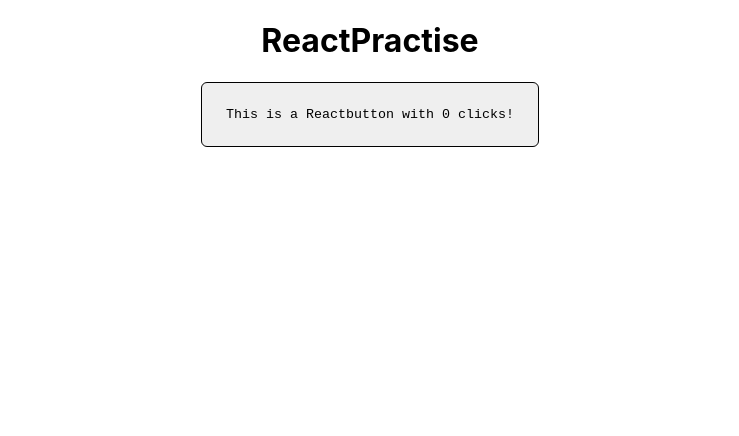
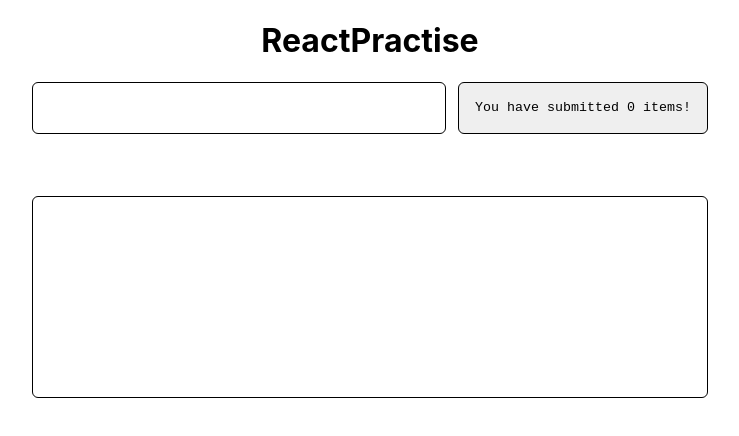
Before and after one commit to klhaug/reactpractise2, a React (Create React App) app: page / in a window 1280 px wide. Shown: the top 436 px of the page, without its empty margins (270-1009 px from the left). Built offline with nearby package versions, Linux system fonts and the light colour scheme.

Commit message:
adding some boxes

```diff
--- a/src/App.css
+++ b/src/App.css
@@ -4,7 +4,7 @@ body {
 }
 
 button {
-  padding: 24px;
+  padding: 16px;
   font-family: monospace;
   border-radius: 6px;
   border: 1px solid black;
@@ -20,3 +20,25 @@ button:hover {
 h1 {
   text-align: center;
 }
+
+.inputFrame {
+  border: 1px solid black;
+  border-radius: 6px;
+  height: 50px;
+  width: 400px;
+  font-size: 16px;
+  padding: 0px 6px;
+
+}
+
+.submitItemBox{
+  display: flex;
+  gap: 12px;
+}
+
+.itemsSubmitted{
+  border: 1px solid black;
+  height: 200px;
+  margin-top: 62px;
+  border-radius: 6px;
+}
--- a/src/App.js
+++ b/src/App.js
@@ -17,20 +17,44 @@ function Button() {
   function handleClick() {
     setCount(count + 1)
   }
-
-
   return (
     <>
-      <button onClick={handleClick}>This is a Reactbutton with {count} clicks!</button>
+      <button onClick={handleClick}>You have submitted {count} items!</button>
     </>
   );
+}
+
+function InputFrame() {
+  return(
+    <div>
+      <input className="inputFrame"></input>
+    </div>
+  );
+}
+
+function SubmitItemBox() {
+  return(
+    <div className="submitItemBox">
+      <InputFrame />
+      <Button/>
+    </div>
+  )
+}
+
+function ItemsSubmitted() {
+  return(
+    <div className="itemsSubmitted">
+
+    </div>
+  )
 }
 
 export default function App() {
   return(
     <>
       <Header />
-      <Button />
+      <SubmitItemBox/>
+      <ItemsSubmitted/>
     </>
   )
 }
```
